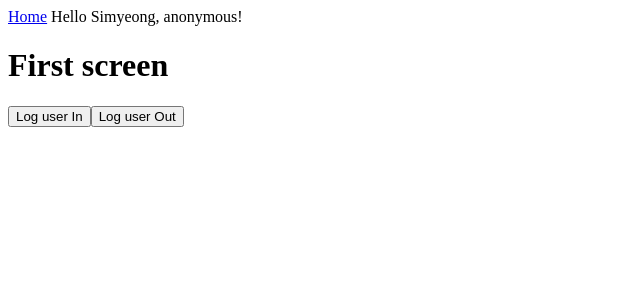
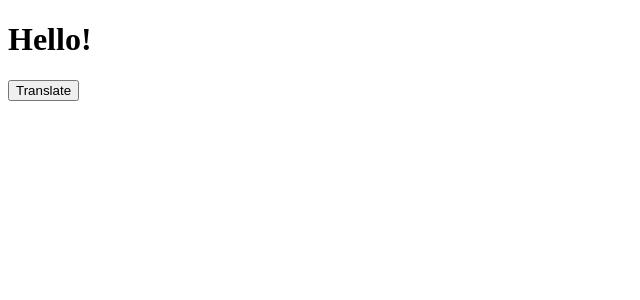
Before and after one commit to simyeongryu/nc-react-hooks, a React (Create React App) app: page / in a window 1280 px wide. Shown: the top 300 px of the page, without its empty margins (0-640 px from the left). Built offline with nearby package versions, Linux system fonts and the light colour scheme.

Commit message:
useContext 끝

```diff
--- a/src/App.js
+++ b/src/App.js
@@ -1,14 +1,13 @@
 import React from "react";
+import Lang from "./context";
+import translations from "./translations";
 import Screen from "./Screen";
-import UserContextProvider from "./context";
 
 function App() {
   return (
-    // App내부에 있는 모든 것들을 ContextProvider 내부에 둔다
-    // Screen 이 ContextProvider의 children이 된다.
-    <UserContextProvider>
+    <Lang defaultLang="en" translations={translations}>
       <Screen />
-    </UserContextProvider>
+    </Lang>
   );
 }
 
--- a/src/Header.js
+++ /dev/null
@@ -1,13 +0,0 @@
-import React from "react";
-import { useUser } from "./context";
-
-function Header() {
-  const { name, loggedIn } = useUser();
-  return (
-    <header>
-      <a href="#">Home</a> Hello {name}, {loggedIn ? "Logged in" : "anonymous"}!
-    </header>
-  );
-}
-
-export default Header;
--- a/src/Screen.js
+++ b/src/Screen.js
@@ -1,18 +1,15 @@
 import React from "react";
-import Header from "./Header";
-import { useFns } from "./context";
+import { useSetLang, useHyperTranslate } from "./context";
 
-function Screen() {
-  const { logUserIn, logUserOut } = useFns();
-
+export default () => {
+  const setLang = useSetLang();
+  const hyperTranslate = useHyperTranslate();
   return (
-    <div>
-      <Header />
-      <h1>First screen</h1>
-      <button onClick={logUserIn}> Log user In</button>
-      <button onClick={logUserOut}> Log user Out</button>
-    </div>
+    <>
+      <h1>{hyperTranslate("Hello")}!</h1>
+      <button onClick={() => setLang("kor")}>
+        {hyperTranslate("Translate")}
+      </button>
+    </>
   );
-}
-
-export default Screen;
+};
--- a/src/context.js
+++ b/src/context.js
@@ -1,34 +1,32 @@
-import React, { useState, useContext } from "react";
+import React, { useState, useContext, createContext } from "react";
 
-// App의 데이터 저장소
-const UserContext = React.createContext();
+const LangContext = createContext();
 
-// Provider 내 모든 children은 value에 대한 접근 권한이 생겼다.
-// 한 곳에 state를 몰아서 정리
-const UserContextProvider = ({ children }) => {
-  const [user, setUser] = useState({
-    name: "Simyeong",
-    loggedIn: false
-  });
+const Lang = ({ defaultLang, children, translations }) => {
+  const [lang, setLang] = useState(defaultLang);
 
-  const logUserIn = () => setUser({ ...user, loggedIn: true });
-  const logUserOut = () => setUser({ ...user, loggedIn: false });
+  const hyperTranslate = text => {
+    if (lang === defaultLang) {
+      return text;
+    } else {
+      return translations[lang][text];
+    }
+  };
 
   return (
-    <UserContext.Provider value={{ user, fn: { logUserIn, logUserOut } }}>
+    <LangContext.Provider value={{ setLang, hyperTranslate }}>
       {children}
-    </UserContext.Provider>
+    </LangContext.Provider>
   );
 };
-
-export const useUser = () => {
-  const { user } = useContext(UserContext);
-  return user;
+export const useSetLang = lang => {
+  const { setLang } = useContext(LangContext);
+  return setLang;
 };
 
-export const useFns = () => {
-  const { fn } = useContext(UserContext);
-  return fn;
+export const useHyperTranslate = () => {
+  const { hyperTranslate } = useContext(LangContext);
+  return hyperTranslate;
 };
 
-export default UserContextProvider;
+export default Lang;
--- /dev/null
+++ b/src/translations.js
@@ -0,0 +1,8 @@
+const translations = {
+  kor: {
+    Hello: "안녕하세요",
+    Translate: "번역"
+  }
+};
+
+export default translations;
```
Also changed, not shown: 1 other file (tests, documents, lock files or other folders).
